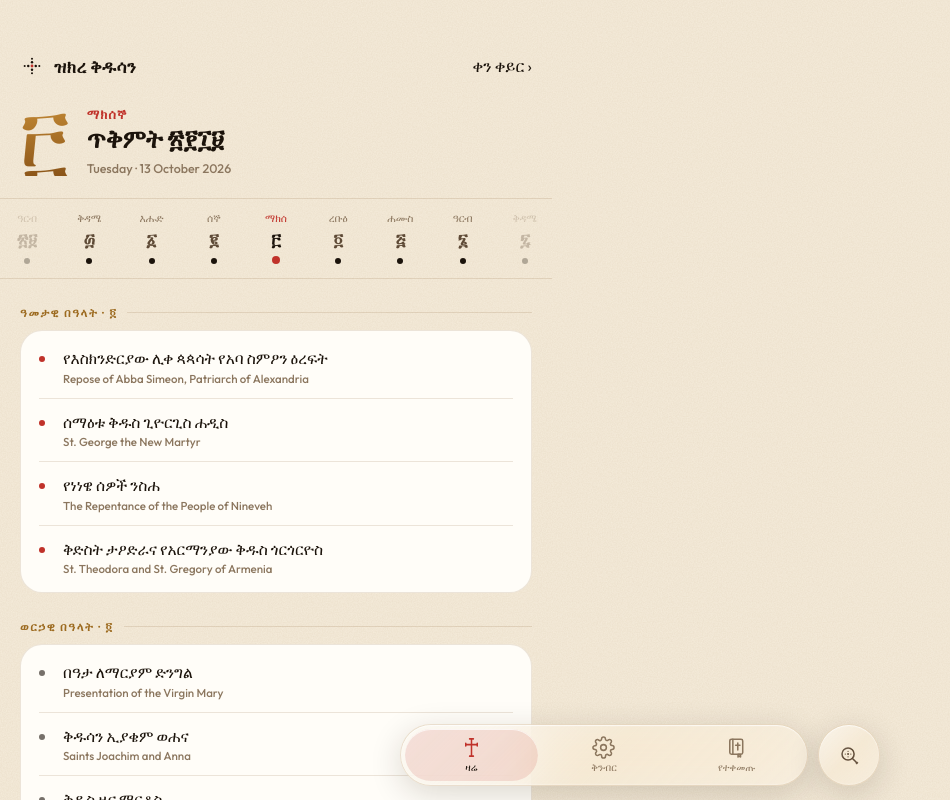
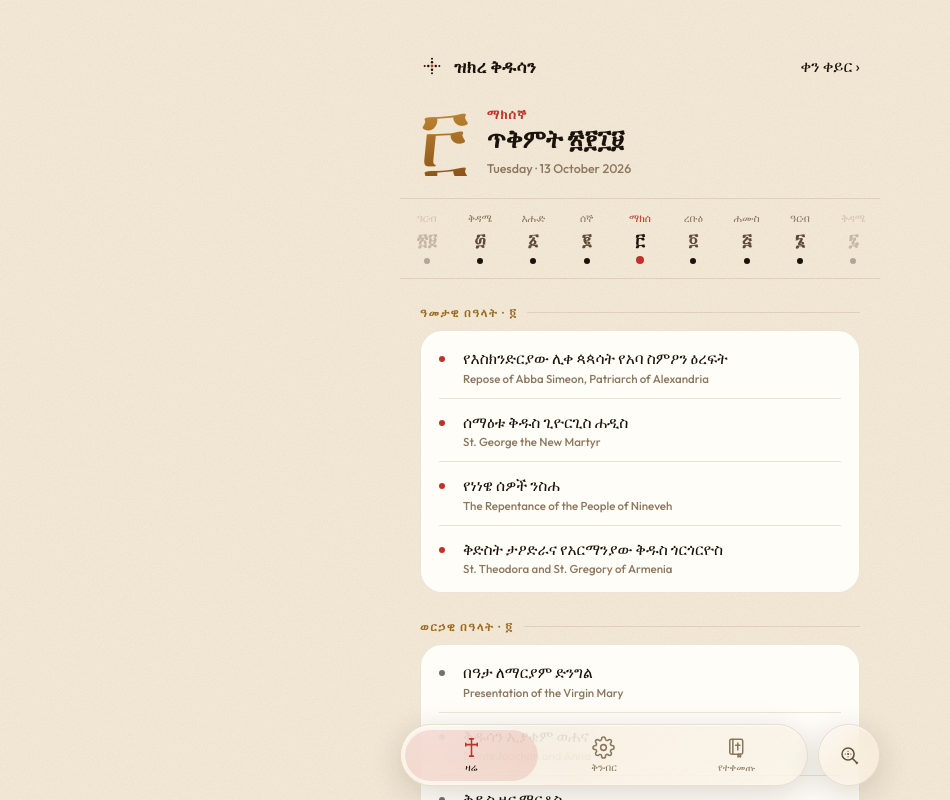
Before and after one commit to Jeremi-code/zikere-kidusan, a Vue app: page / in a window 1280 px wide. Shown: the whole page, without its empty margins (0-950 px from the left). Built offline with nearby package versions, Linux system fonts and the light colour scheme; a web font is replaced by a local one.

Commit message:
fix(ui): center reading content and strip on desktop viewports

```diff
--- a/src/App.vue
+++ b/src/App.vue
@@ -190,7 +190,7 @@ onMounted(() => {
     <!-- Home Layer -->
     <main class="home">
       <div ref="scroller" class="scroll" @scroll="handleScroll">
-        <div class="max-w-lg mx-auto w-full px-3 sm:px-6">
+        <div class="scroll-content">
           <header class="h-top rv" style="--rd:.2s">
           <div class="h-brand">
             <svg viewBox="0 0 512 512" class="w-6 h-6">
--- a/src/style.css
+++ b/src/style.css
@@ -210,8 +210,15 @@ button {
   position: absolute;
   inset: 0;
   overflow-y: auto;
+  scrollbar-width: none;
+}
+
+.scroll-content {
+  width: 100%;
+  max-width: 480px;
+  margin: 0 auto;
   padding: 54px 20px 120px;
-  scrollbar-width: none;
+  min-height: 100%;
 }
 
 .scroll::-webkit-scrollbar {
@@ -310,14 +317,8 @@ button {
 
 .strip-row {
   display: grid;
-  grid-template-columns: repeat(9, calc(100vw / 8.4));
+  grid-template-columns: repeat(9, min(calc(100vw / 8.4), calc(480px / 9)));
   justify-content: center;
-}
-
-@media (min-width: 600px) {
-  .strip-row {
-    grid-template-columns: repeat(9, calc(560px / 9));
-  }
 }
 
 .day {
```
